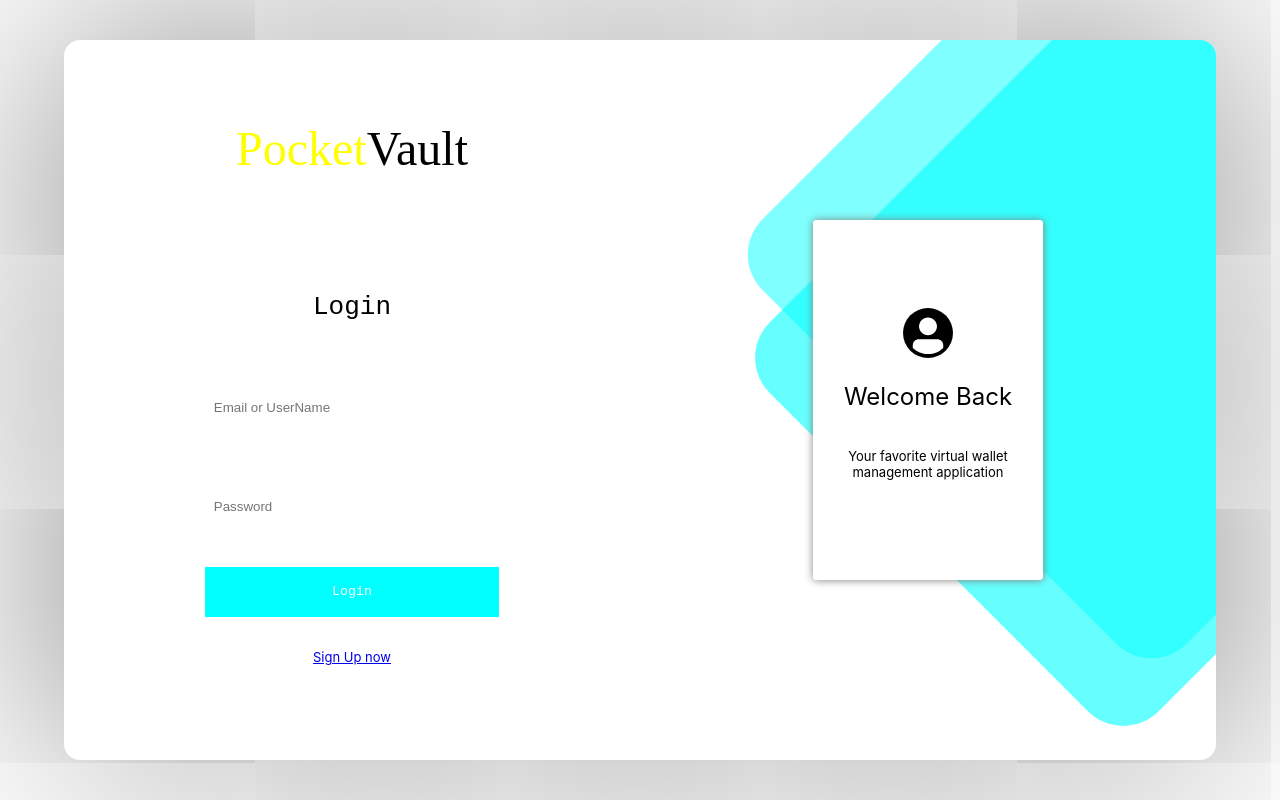
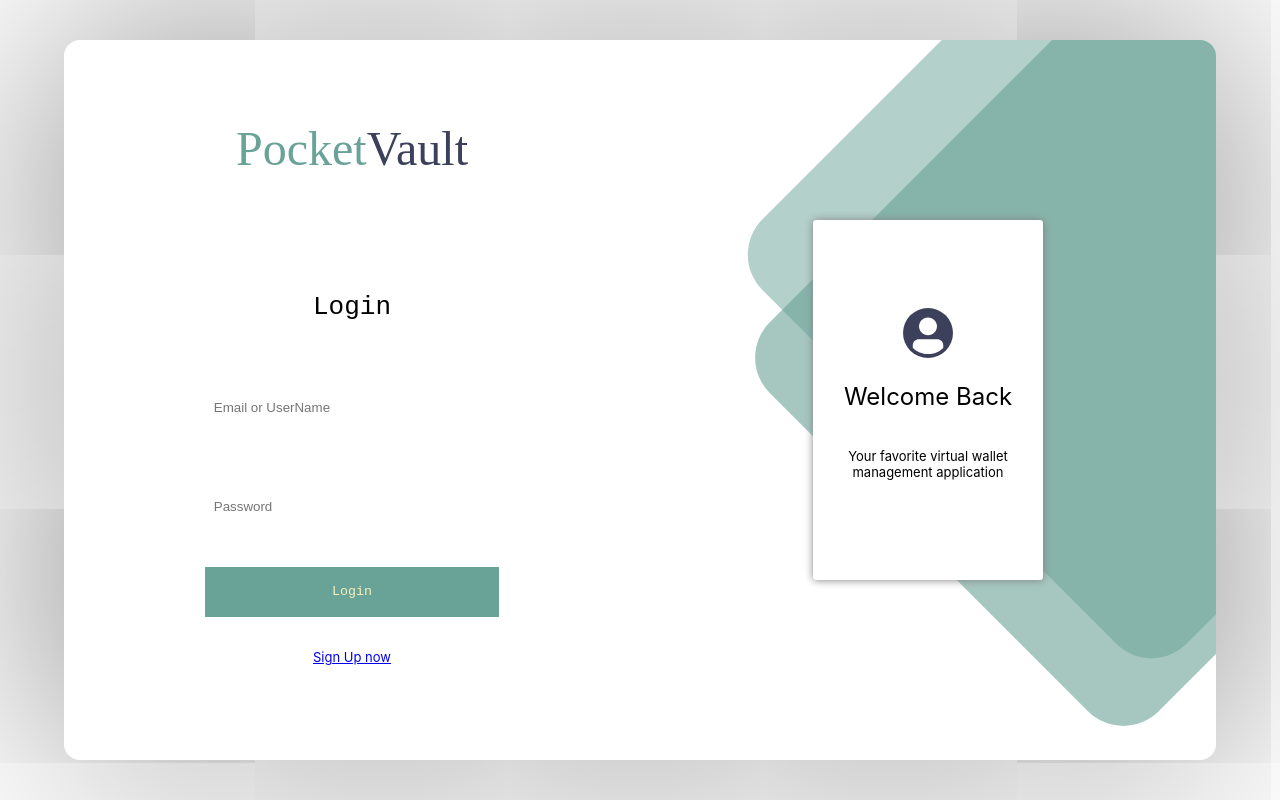
Before and after one commit to VisioneerHEI/PocketVault-Front, a React (Create React App) app: page /login in a window 1280 px wide. Built offline with nearby package versions, Linux system fonts and the light colour scheme.

Commit message:
change: apply theme color to login and sign up

```diff
--- a/src/components/form.jsx
+++ b/src/components/form.jsx
@@ -1,6 +1,7 @@
 import { Avatar, Flex, Text } from '@chakra-ui/react'
 import React, { useEffect } from 'react'
 import PropTypes from 'prop-types'
+import color from '../utils/theme'
 
 import './form.css'
 
@@ -21,7 +22,7 @@ const Form = ({ name, additional, inputs, reverse, error }) => {
       position='relative'
     >
       <Flex
-        bgColor='cyan'
+        bgColor={color.primary}
         w='600px'
         h='500px'
         borderRadius='50px'
@@ -31,7 +32,7 @@ const Form = ({ name, additional, inputs, reverse, error }) => {
         opacity='.5'
       />
       <Flex
-        bgColor='cyan'
+        bgColor={color.primary}
         w='550px'
         h='600px'
         borderRadius='50px'
@@ -57,8 +58,8 @@ const Form = ({ name, additional, inputs, reverse, error }) => {
           <Flex
             flexDir='row'
           >
-            <Text color='yellow'>Pocket</Text>
-            <Text>Vault</Text>
+            <Text color={color.primary}>Pocket</Text>
+            <Text color={color.dark}>Vault</Text>
           </Flex>
         </Flex>
         <Flex
@@ -95,7 +96,7 @@ const Form = ({ name, additional, inputs, reverse, error }) => {
           borderRadius='.2em'
           shadow='.01em .01em .5em gray'
         >
-          <Avatar borderRadius='100%' backgroundColor='black' w='50px' h='50px' />
+          <Avatar borderRadius='100%' backgroundColor={color.dark} w='50px' h='50px' />
           <Text
             textAlign='center'
             fontSize='x-large'
@@ -111,7 +112,7 @@ const Form = ({ name, additional, inputs, reverse, error }) => {
           </Text>
         </Flex>
         <Flex
-          backgroundColor='red'
+          backgroundColor={color.red}
           w='20%'
           h={error ? '10%' : '0'}
           zIndex='1'
--- a/src/components/formButton.jsx
+++ b/src/components/formButton.jsx
@@ -1,8 +1,9 @@
 import React from 'react'
 import { Input } from '@chakra-ui/react'
 import PropTypes from 'prop-types'
+import color from '../utils/theme'
 
-const FormButton = ({ value, backgroundColor, color, onClick }) => {
+const FormButton = ({ value, onClick }) => {
   return (
     <Input
       type='button'
@@ -10,8 +11,8 @@ const FormButton = ({ value, backgroundColor, color, onClick }) => {
       w='85%'
       h='50px'
       border='0'
-      backgroundColor={backgroundColor}
-      color={color}
+      backgroundColor={color.primary}
+      color={color.light}
       fontFamily='monospace'
       onClick={onClick}
     />
@@ -20,8 +21,6 @@ const FormButton = ({ value, backgroundColor, color, onClick }) => {
 
 FormButton.propTypes = {
   value: PropTypes.string,
-  backgroundColor: PropTypes.string,
-  color: PropTypes.string,
   onClick: PropTypes.func
 }
 
--- a/src/utils/theme.js
+++ b/src/utils/theme.js
@@ -4,10 +4,12 @@ const formatColorHexa = (c) => {
   return `#${c}`
 }
 
-export const color = {
+const color = {
   light: formatColorHexa(theme[0]),
   dark: formatColorHexa(theme[1]),
   red: formatColorHexa(theme[2]),
   primary: formatColorHexa(theme[4]),
   second: formatColorHexa(theme[3])
 }
+
+export default color
```
